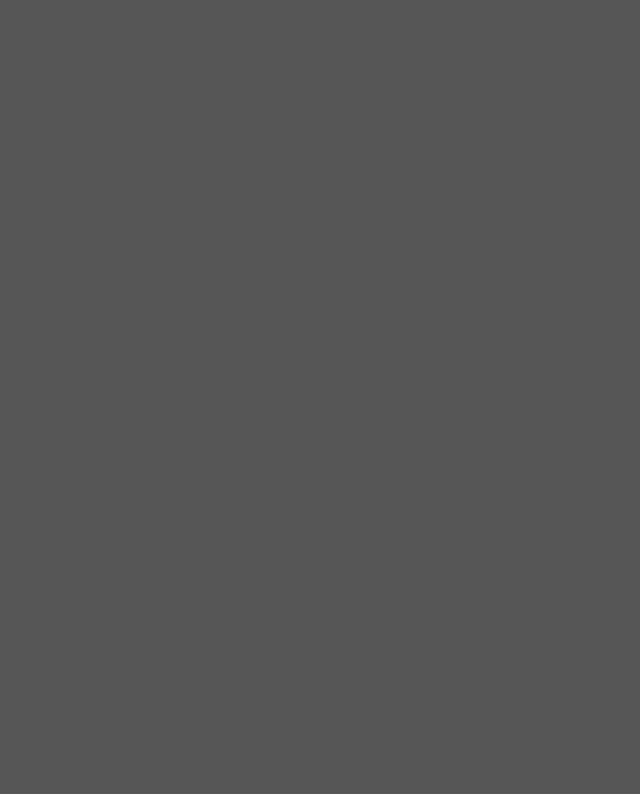
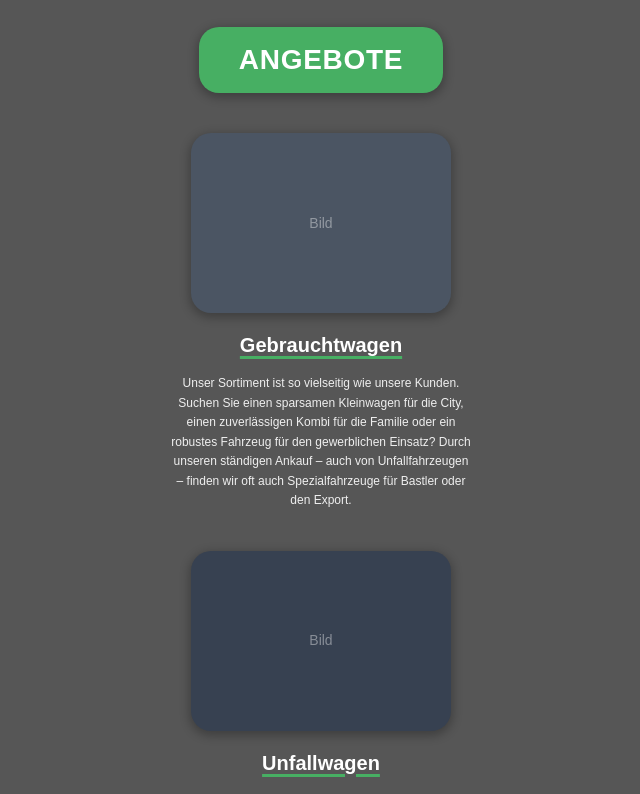
Before and after one commit to wfelk/waw, a Next.js app: page / in a window 1280 px wide. Shown: the part 1600-2394 px from the top of the page, without its empty margins (319-959 px from the left). Before the commit the page ends 1579 px from the top, so only its background shows below. Built offline with nearby package versions, Linux system fonts and the light colour scheme; a web font is replaced by a local one.

Commit message:
Rename comps to use English names

```diff
--- a/src/app/page.tsx
+++ b/src/app/page.tsx
@@ -1,11 +1,15 @@
 import Start from "@/components/Start";
 import AboutUs from "@/components/AboutUs";
+import Offers from "@/components/Offers";
+import Listings from "@/components/Listings";
 
 export default function Home() {
   return (
     <div className="mx-auto flex min-h-screen max-w-[402px] flex-col font-sans">
       <Start />
       <AboutUs />
+      <Offers />
+      <Listings />
     </div>
   );
 }
--- /dev/null
+++ b/src/components/Listings.tsx
@@ -0,0 +1,106 @@
+"use client";
+
+const MOCK_LISTINGS = [
+  {
+    id: 1,
+    title: "VW Golf VII 1.6 TDI",
+    year: 2017,
+    km: "98.000 km",
+    price: "12.900",
+    color: "#4b5563",
+  },
+  {
+    id: 2,
+    title: "BMW 320d Touring",
+    year: 2016,
+    km: "142.000 km",
+    price: "14.500",
+    color: "#374151",
+  },
+  {
+    id: 3,
+    title: "Opel Corsa 1.2",
+    year: 2019,
+    km: "56.000 km",
+    price: "9.800",
+    color: "#5c5470",
+  },
+  {
+    id: 4,
+    title: "Mercedes C200 CDI",
+    year: 2015,
+    km: "167.000 km",
+    price: "11.200",
+    color: "#1f2937",
+  },
+  {
+    id: 5,
+    title: "Audi A4 2.0 TDI",
+    year: 2018,
+    km: "89.000 km",
+    price: "16.900",
+    color: "#4a5568",
+  },
+  {
+    id: 6,
+    title: "Ford Focus 1.5 EcoBoost",
+    year: 2020,
+    km: "43.000 km",
+    price: "13.400",
+    color: "#7c6f64",
+  },
+];
+
+export default function Listings() {
+  return (
+    <section
+      id="inserate"
+      className="flex flex-col items-center bg-white px-6 py-12"
+    >
+      {/* Badge */}
+      <div className="mb-8 rounded-[20px] bg-waw-green px-10 py-3 shadow-[0px_3px_9.7px_2px_rgba(0,0,0,0.26)]">
+        <h2 className="text-[28px] font-bold uppercase tracking-wide text-white">
+          Inserate
+        </h2>
+      </div>
+
+      {/* Listing cards */}
+      <div className="flex w-full max-w-[340px] flex-col gap-5">
+        {MOCK_LISTINGS.map((car) => (
+          <div
+            key={car.id}
+            className="overflow-hidden rounded-[20px] bg-[#f5f5f5] shadow-[0px_3px_9.7px_2px_rgba(0,0,0,0.12)]"
+          >
+            {/* Mock image */}
+            <div
+              className="flex h-[180px] w-full items-center justify-center text-[14px] text-white/40 select-none"
+              style={{ backgroundColor: car.color }}
+            >
+              Bild
+            </div>
+
+            {/* Card info */}
+            <div className="px-5 py-4">
+              <h3 className="text-[16px] font-semibold text-black">
+                {car.title}
+              </h3>
+              <div className="mt-1 flex items-center gap-2 text-[13px] font-light text-gray-500">
+                <span>{car.year}</span>
+                <span>|</span>
+                <span>{car.km}</span>
+              </div>
+              <div className="mt-3 flex items-center justify-between">
+                <span className="text-[20px] font-bold text-waw-green">
+                  {car.price} &euro;
+                </span>
+                <button className="rounded-[12px] bg-waw-green px-5 py-2 text-[13px] font-semibold text-white shadow transition-opacity hover:opacity-80">
+                  Details
+                </button>
+              </div>
+            </div>
+          </div>
+        ))}
+      </div>
+    </section>
+  );
+}
--- /dev/null
+++ b/src/components/Offers.tsx
@@ -0,0 +1,61 @@
+const SERVICES = [
+  {
+    title: "Gebrauchtwagen",
+    color: "#4b5563",
+    description:
+      "Unser Sortiment ist so vielseitig wie unsere Kunden. Suchen Sie einen sparsamen Kleinwagen für die City, einen zuverlässigen Kombi für die Familie oder ein robustes Fahrzeug für den gewerblichen Einsatz? Durch unseren ständigen Ankauf – auch von Unfallfahrzeugen – finden wir oft auch Spezialfahrzeuge für Bastler oder den Export.",
+  },
+  {
+    title: "Unfallwagen",
+    color: "#374151",
+    description:
+      "Unsere Unfall- und Defektfahrzeuge bieten eine hervorragende Basis für die Ersatzteilgewinnung. Ob intakte Karosserieteile, Steuergeräte oder mechanische Komponenten – wir selektieren Fahrzeuge mit hoher Restsubstanz. Wir machen kein Geheimnis aus dem Zustand. Sie erhalten von uns eine ehrliche Einschätzung, welche Aggregate noch laufen und welche Bauteile für den Ausschlachter prädestiniert sind.",
+  },
+  {
+    title: "Reifen-Umzieh-\nService",
+    color: "#1f2937",
+    description:
+      "Unsere Unfall- und Defektfahrzeuge bieten eine hervorragende Basis für die Ersatzteilgewinnung. Ob intakte Karosserieteile, Steuergeräte oder mechanische Komponenten – wir selektieren Fahrzeuge mit hoher Restsubstanz. Wir machen kein Geheimnis aus dem Zustand. Sie erhalten von uns eine ehrliche Einschätzung, welche Aggregate noch laufen und welche Bauteile für den Ausschlachter prädestiniert sind.",
+  },
+];
+
+export default function Offers() {
+  return (
+    <section
+      id="angebote"
+      className="flex flex-col items-center bg-[#565656] px-6 py-12"
+    >
+      {/* Badge */}
+      <div className="mb-10 rounded-[20px] bg-waw-green px-10 py-3 shadow-[0px_3px_9.7px_2px_rgba(0,0,0,0.26)]">
+        <h2 className="text-[28px] font-bold uppercase tracking-wide text-white">
+          Angebote
+        </h2>
+      </div>
+
+      {/* Service cards */}
+      <div className="flex w-full max-w-[340px] flex-col gap-10">
+        {SERVICES.map((service, i) => (
+          <div key={i} className="flex flex-col items-center">
+            {/* Rounded image placeholder */}
+            <div
+              className="flex h-[180px] w-[260px] items-center justify-center rounded-[20px] text-[14px] text-white/40 shadow-[0px_3px_9.7px_2px_rgba(0,0,0,0.26)] select-none"
+              style={{ backgroundColor: service.color }}
+            >
+              Bild
+            </div>
+
+            {/* Title with green underline */}
+            <h3 className="mt-5 whitespace-pre-line text-center text-[20px] font-semibold leading-tight text-white underline decoration-waw-green decoration-3 underline-offset-4">
+              {service.title}
+            </h3>
+
+            {/* Description */}
+            <p className="mt-4 max-w-[300px] text-center text-[12px] font-light leading-relaxed text-white/90">
+              {service.description}
+            </p>
+          </div>
+        ))}
+      </div>
+    </section>
+  );
+}
```
